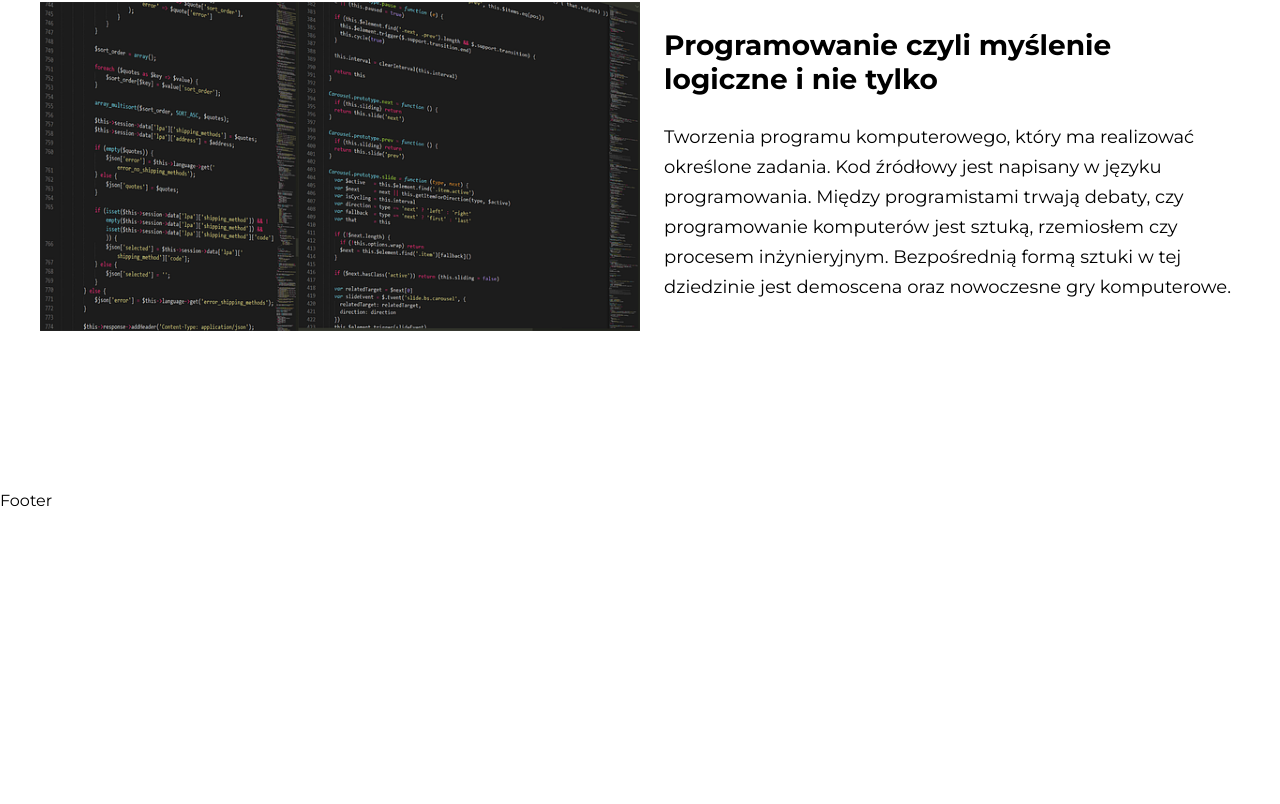
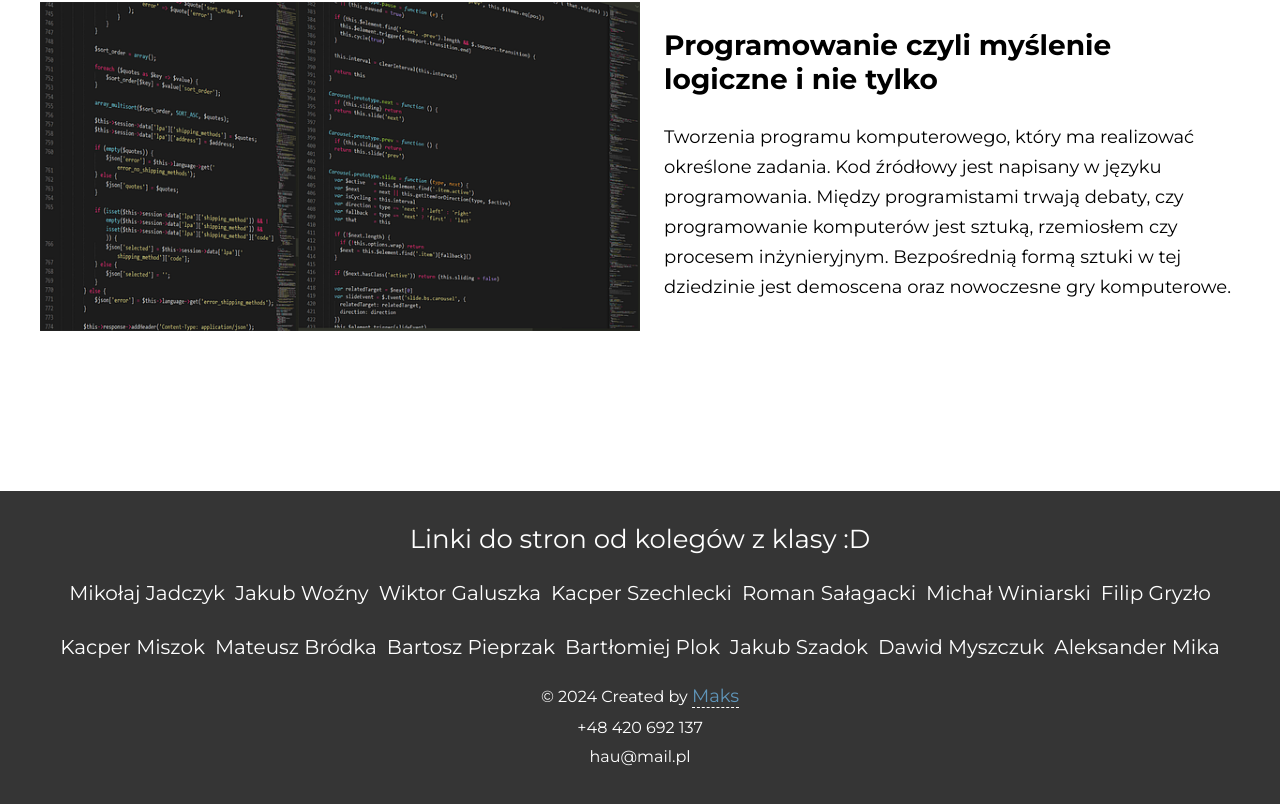
Before and after one commit to Matrix669/myhobby-cms, a Next.js app: page / in a window 1280 px wide. Shown: the part 2224-3028 px from the top of the page. Before the commit the page ends 2734 px from the top, so only its background shows below. Built offline with nearby package versions, Linux system fonts and the light colour scheme.

Commit message:
finished footer and start changing nav for backhand development

```diff
--- a/next.config.mjs
+++ b/next.config.mjs
@@ -1,4 +1,14 @@
 /** @type {import('next').NextConfig} */
-const nextConfig = {};
+const nextConfig = {
+    images: {
+        remotePatterns: [
+            {
+                protocol: 'http',
+                hostname: 'localhost',
+                port: '3000'
+            }
+        ]
+    }
+};
 
 export default nextConfig;
--- a/src/app/UI/Footer/Footer.jsx
+++ b/src/app/UI/Footer/Footer.jsx
@@ -1,5 +1,92 @@
+import Link from 'next/link'
 import styles from './Footer.module.scss'
 
+const links_Websites_School_Friends = [
+	{
+		name: 'Mikołaj Jadczyk',
+		href: 'https://mikolajjadczyk.zsti.me/',
+	},
+	{
+		name: 'Jakub Woźny',
+		href: 'https://jwozny.zsti.me/',
+	},
+	{
+		name: 'Wiktor Galuszka',
+		href: 'https://ilovehotnerds.zsti.me/',
+	},
+	{
+		name: 'Kacper Szechlecki',
+		href: 'https://sigmamale.zsti.me/',
+	},
+	{
+		name: 'Roman Sałagacki',
+		href: 'https://romansalagacki.pl/',
+	},
+	{
+		name: 'Michał Winiarski',
+		href: 'https://mwiniarski.zsti.me/',
+	},
+	{
+		name: 'Filip Gryzło',
+		href: 'https://tebuniversity.zsti.me/',
+	},
+	{
+		name: 'Kacper Miszok',
+		href: 'https://big-g-grisza.zsti.me/',
+	},
+	{
+		name: 'Mateusz Bródka',
+		href: 'https://szalonyhtml.zsti.me/',
+	},
+	{
+		name: 'Bartosz Pieprzak',
+		href: 'https://poorinhtmlsite.zsti.me/',
+	},
+	{
+		name: 'Bartłomiej Plok',
+		href: 'https://ilovewisents.zsti.me/',
+	},
+	{
+		name: 'Jakub Szadok',
+		href: 'https://mojehobby.zsti.me/',
+	},
+	{
+		name: 'Dawid Myszczuk',
+		href: 'https://aternos.zsti.me/',
+	},
+	{
+		name: 'Aleksander Mika',
+		href: 'https://pasjaznicze.zsti.me/',
+	},
+]
+
 export default function Footer() {
-	return <div>Footer</div>
+	const year = new Date().getFullYear()
+	const accountLink = 'https://github.com/Matrix669'
+	return (
+		<footer className={styles.footer}>
+			<div className={styles.footer__contactBox}>
+				<h3>Linki do stron od kolegów z klasy :D</h3>
+				<ul>
+					{links_Websites_School_Friends.map(link => {
+						return (
+							<li key={link.name}>
+								<Link href={link.href} target='_blank'>{link.name}</Link>
+							</li>
+						)
+					})}
+				</ul>
+			</div>
+			<div className={styles.footer__infos}>
+				<p>
+					© {year} Created by{' '}
+					<Link target='_blank' href={accountLink}>
+						Maks
+					</Link>
+				</p>
+				<a href='tel+48 420 692 137'>+48 420 692 137</a>
+				<a href='mailto:hau@mail.pl'>hau@mail.pl</a>
+			</div>
+		</footer>
+	)
 }
--- a/src/app/UI/Footer/Footer.module.scss
+++ b/src/app/UI/Footer/Footer.module.scss
@@ -0,0 +1,82 @@
+@use '../../styles/colors' as *;
+@use '../../styles/functions' as *;
+
+.footer {
+	display: flex;
+	align-items: center;
+	justify-content: center;
+	flex-direction: column;
+	text-align: center;
+	color: $white;
+	height: 20%;
+	background-color: $black;
+	padding: rem(32);
+	&__contactBox {
+		& h3 {
+			font-weight: normal;
+			font-size: rem(20);
+			margin-bottom: rem(16);
+		}
+		& ul {
+			& li a {
+                font-size: rem(18);
+                margin: rem(10) 0;
+				&:hover {
+					color: #8b8c89;
+				}
+                &:visited {
+                    color: $deep-heaven;
+                }
+			}
+		}
+	}
+	&__infos {
+        margin-top: rem(16);
+		& p a {
+			display: inline-block;
+			border-bottom: 1px dashed $white;
+			font-size: rem(18);
+			color: $deep-heaven;
+            margin: 0;
+			&:hover {
+				color: $white;
+				border-bottom: 1px solid $white;
+			}
+		}
+        & a {
+            margin: rem(10) 0;
+            &:hover {
+                color: $deep-heaven;
+            }
+        }
+	}
+}
+
+@media (min-width: rem(768)) {
+ .footer {
+    &__contactBox {
+        & h3 {
+            font-size: rem(26);
+        }
+        & ul {
+            display: flex;
+            justify-content: center;
+            flex-wrap: wrap;
+            gap: rem(10);
+        }
+    }
+ }
+}
+
+@media (min-width: rem(992)) {
+ .footer {
+    &__contactBox {
+
+        & ul {
+            & li a {
+                font-size: rem(20);
+            }
+        }
+    }
+ }
+}
--- a/src/app/UI/Navigation/Navigation.jsx
+++ b/src/app/UI/Navigation/Navigation.jsx
@@ -5,6 +5,12 @@ import Wrapper from '../Wrapper/Wrapper'
 
 import { RiArrowDropDownLine } from 'react-icons/ri'
 import styles from './Navigation.module.scss'
+
+const mobileNav = [
+	{
+
+	}
+]
 
 export default function Navigation() {
 	const [activeMobileMenu, setActiveMenu] = useState(false)
@@ -88,7 +94,7 @@ export default function Navigation() {
 					</ul>
 					<ul className={styles.navDesktop}>
 						<li className={styles.navDesktopDropdownLi}>
-							<Link className={styles.navDropdownLink} href={'/'}>
+							<Link className={styles.navDropdownLink} href={'#'} onClick={e=>e.preventDefault()}>
 								Hobby <RiArrowDropDownLine size='2em' />
 							</Link>
 							<ul>
--- a/src/app/components/Header/Header.jsx
+++ b/src/app/components/Header/Header.jsx
@@ -6,7 +6,7 @@ import styles from './Header.module.scss'
 export default function Header() {
 	return (
 		<header className={styles.header}>
-			<Image src={heroImg} fill={true} style={{objectFit: 'cover'}}  alt=''/>
+			<Image src={heroImg} fill={true} placeholder='blur' style={{objectFit: 'cover'}}  alt=''/>
             <h1>my<span>hobby</span></h1>
 			<HeroBtn link={'#badminton'}>Poznaj mnie</HeroBtn>
 		</header>
--- a/src/app/components/Hobby/Hobby.module.scss
+++ b/src/app/components/Hobby/Hobby.module.scss
@@ -1,5 +1,6 @@
 @use '../../styles/colors' as *;
 @use '../../styles/functions' as *;
+@use '../../styles/components' as *;
 .hobby {
     display: flex;
     align-items: center;
@@ -49,6 +50,7 @@
     .hobby {
         &__inner {
             display: flex;
+            align-items: flex-start;
             gap: rem(24);
             & img {
                 width: 50%;
```
Also changed, not shown: src/app/UI/Logo/Logo.jsx (added), src/app/UI/Logo/Logo.module.scss (added), src/app/assets/running-track-1201014_640-small.jpg (added).
